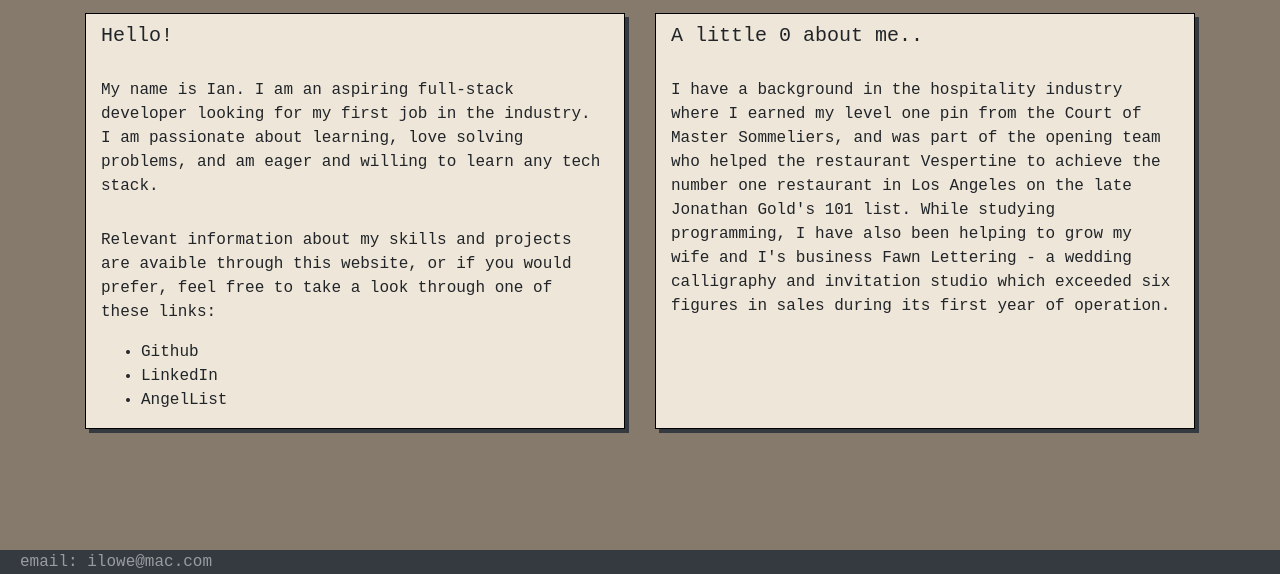
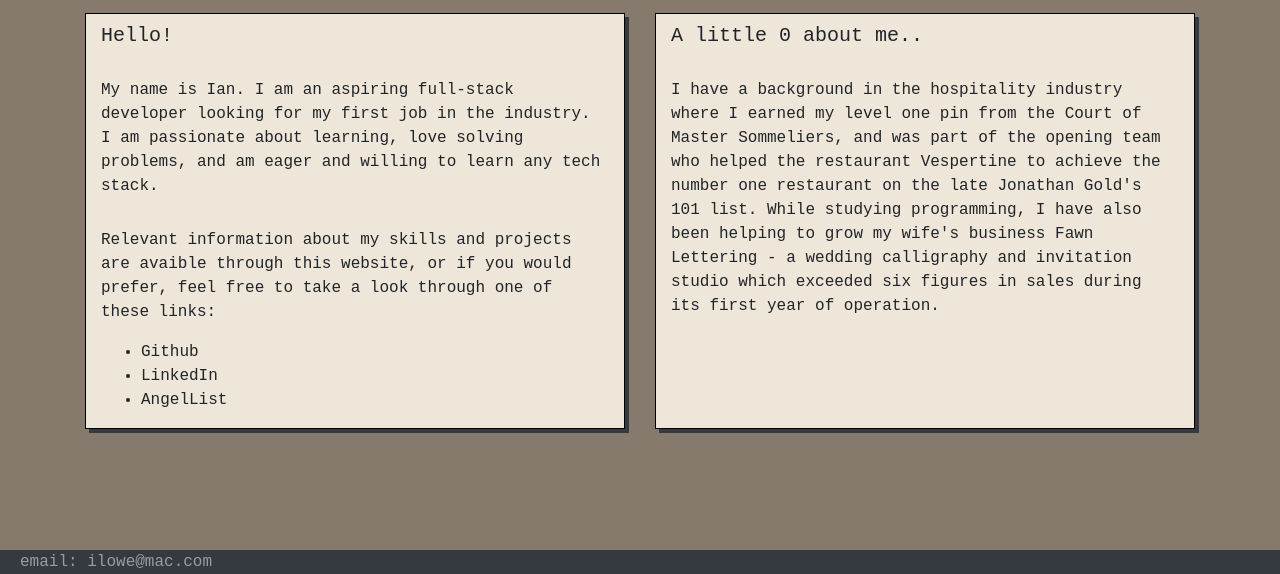
Before and after one commit to ian-lowe/personal-site, a plain HTML site: page index.html in a window 1280 px wide. Shown: the part 226-800 px from the top of the page. Drawn offline with nearby package versions, Linux system fonts and the light colour scheme.

Commit message:
copy edits

```diff
--- a/index.html
+++ b/index.html
@@ -89,7 +89,7 @@
             <div class="col-lg aboutPgColum">
                 <h5>A little 0 about me..</h5>
                 <p class="aboutParas">
-                    I have a background in the hospitality industry where I earned my level one pin from the Court of Master Sommeliers, and was part of the opening team who helped the restaurant Vespertine to achieve the number one restaurant in Los Angeles on the late Jonathan Gold's 101 list. While studying programming, I have also been helping to grow my wife and I's business Fawn Lettering - a wedding calligraphy and invitation studio which exceeded six figures in sales during its first year of operation.
+                    I have a background in the hospitality industry where I earned my level one pin from the Court of Master Sommeliers, and was part of the opening team who helped the restaurant Vespertine to achieve the number one restaurant on the late Jonathan Gold's 101 list. While studying programming, I have also been helping to grow my wife's business Fawn Lettering - a wedding calligraphy and invitation studio which exceeded six figures in sales during its first year of operation.
                 </p>
             </div>
             <!-- <div class="col-lg aboutPgColum">
```
